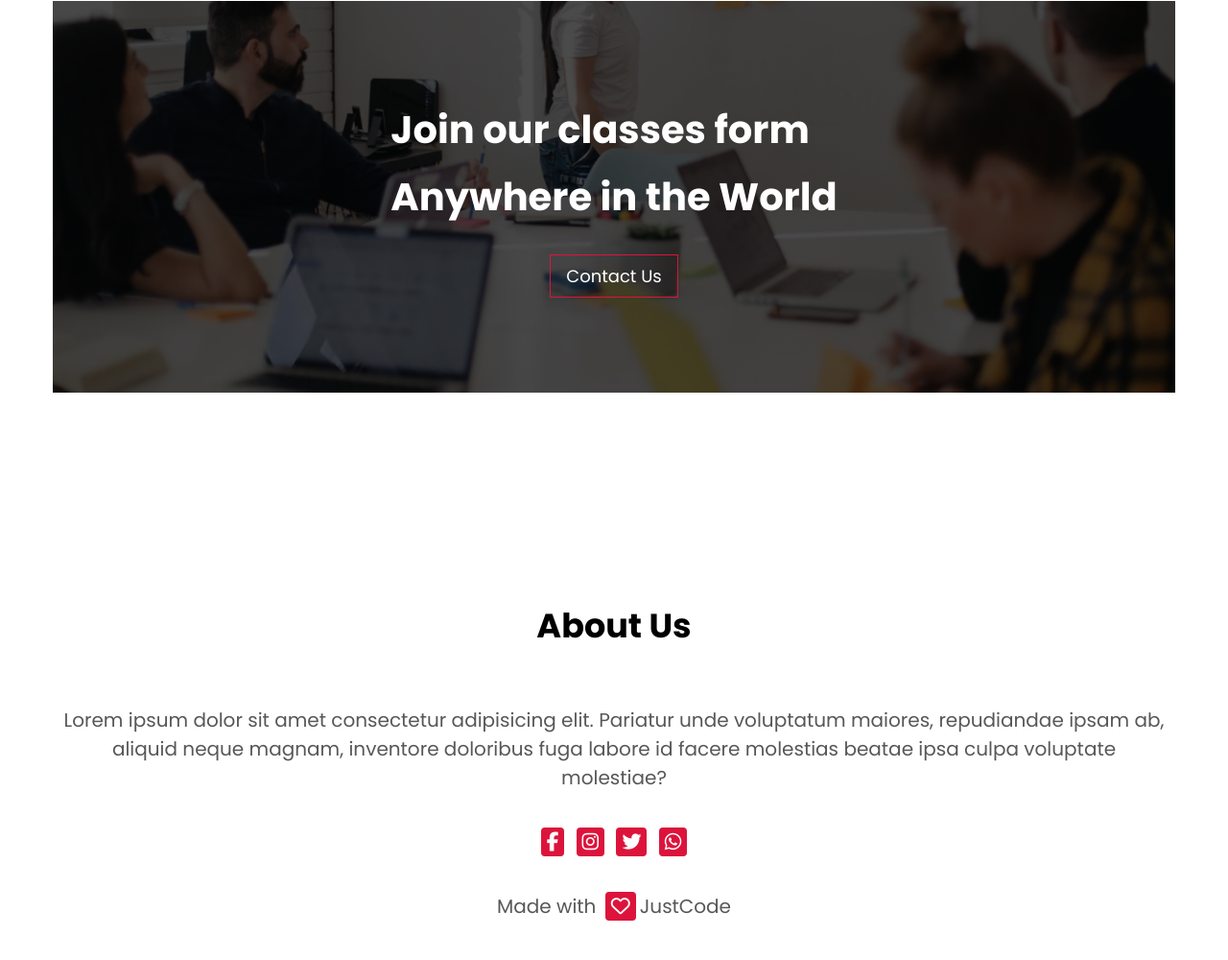
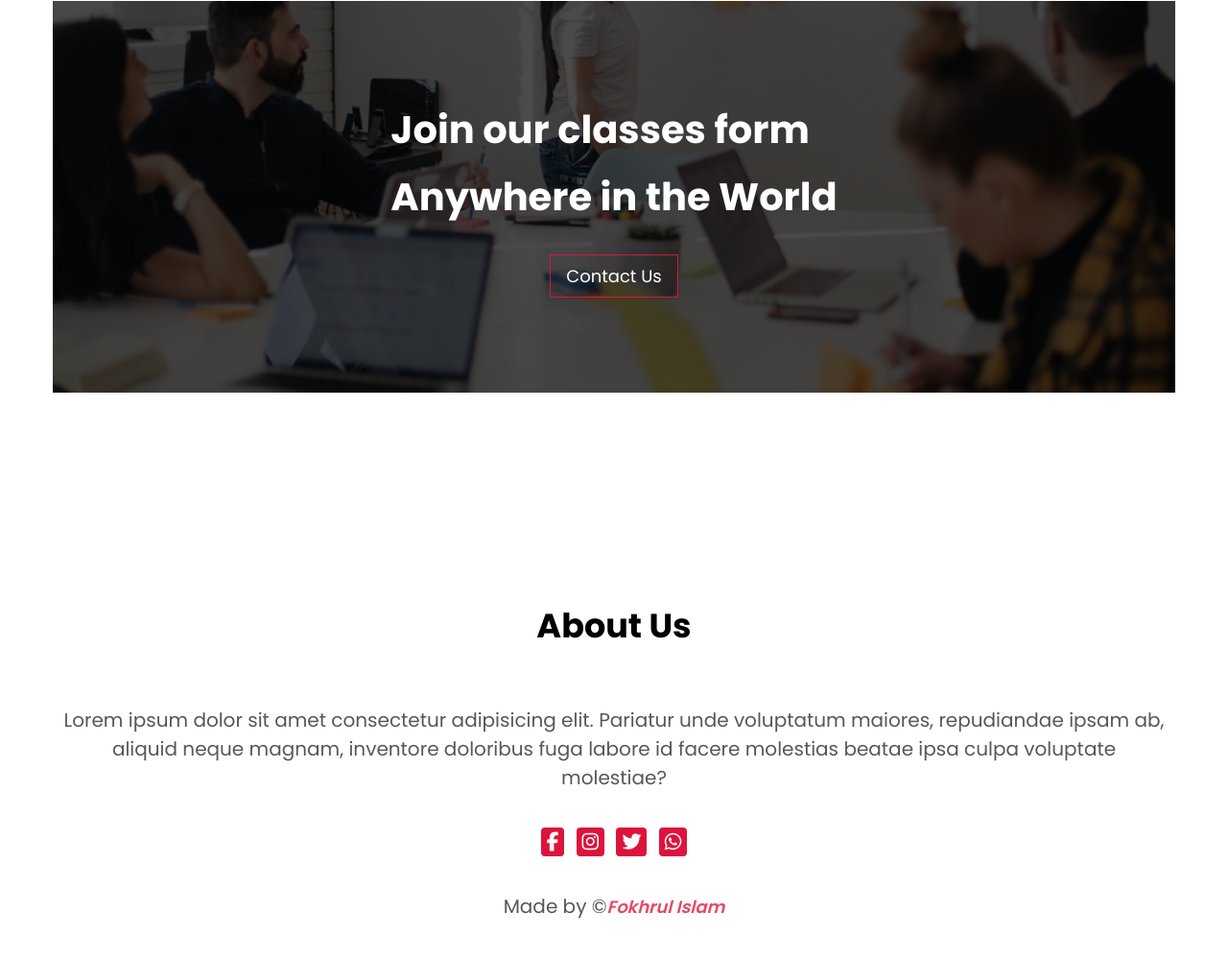
Before and after one commit to fokhrul2029/school-website, a plain HTML site: page index.html in a window 1280 px wide. Shown: the part 4224-5224 px from the top of the page at 96% size. Drawn offline with Linux system fonts and the light colour scheme.

Commit message:
add a tag on footer

```diff
--- a/assets/css/style.css
+++ b/assets/css/style.css
@@ -315,4 +315,14 @@ img {
   margin: 0 4px;
   cursor: pointer;
 }
+.footer a {
+  color: rgba(220, 20, 60, 0.767);
+  font-size: 18px;
+  font-style: italic;
+  font-weight: 600;
+  transition: .2s ease;
+}
+.footer a:hover {
+  color: crimson ;
+}
 /* Footer CSS End  */
--- a/index.html
+++ b/index.html
@@ -254,7 +254,7 @@
         <i class="fa fa-instagram"></i>
         <i class="fa fa-twitter"></i>
         <i class="fa fa-whatsapp"></i>
-        <p>Made with <i class="fa fa-heart-o"> </i>JustCode</p>
+        <p>Made by &copy;<a target="_blank" href="https://fokhrul2029.netlify.app/">Fokhrul Islam</a></p>
       </div>
     </footer>
     <!-- ********** Footer Section End ****** -->
```
Also changed, not shown: about.html (+1 -1 lines), blogs.html (+1 -1 lines).
